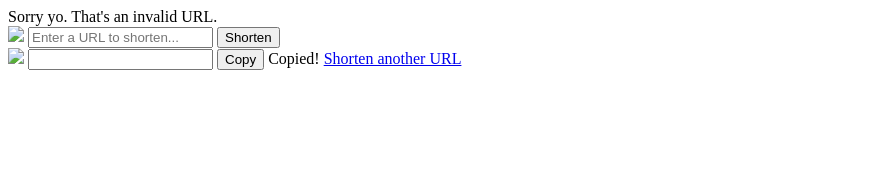
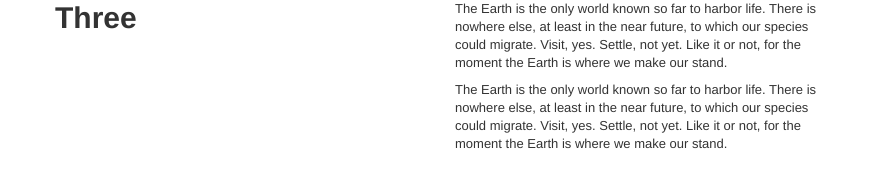
Before and after one commit to zachwill/lr, a plain HTML site: page index.html in a window 1280 px wide. Shown: the whole page, without its empty margins (0-870 px from the left). Drawn offline with nearby package versions, Linux system fonts and the light colour scheme; some packages are replaced by stand-ins of ours; a script that the page names is missing.

Commit message:
Add fresh index.html page

```diff
--- a/index.html
+++ b/index.html
@@ -1,40 +1,62 @@
-<!DOCTYPE html>
-<html lang='en'>
-  <head>
-    <title>git.io</title>
-    <meta charset='utf-8' />
-    <meta content='IE=edge,chrome=1' http-equiv='X-UA-Compatible' />
-    <link href="/stylesheets/site.css" media="screen" rel="stylesheet" type="text/css" />
-    <script src="/javascripts/modernizr.js" type="text/javascript"></script>
-    <!--[if (gte IE 6)&(lte IE 8)]>
-      <script src="/javascripts/selectivizr-min.js" type="text/javascript"></script>
-    <![endif]-->
-  </head>
-  <body>
-    <div id='container'>
-      <div id='bar'>
-        <span id="error" class='arrow_box'>
-          Sorry yo. That's an invalid URL.
-        </span>
-        <div class='side' id='front'>
-          <form action="/create" method="post">
-            <img id="logo" src="/images/logo.png" />
-            <input id="input-url" placeholder="Enter a URL to shorten..." type="text" />
-            <button>Shorten</button>
-          </form>
-        </div>
-        <div class='side' id='back'>
-          <img id="logo" src="/images/logo.png" />
-          <input id="output-url" readonly type="text" />
-          <button id="copy-button">Copy</button>
-          <span id='copied-msg'>Copied!</span>
-          <a id="restart" href="#">Shorten another URL</a>
-        </div>
+<!doctype html>
+<html lang="en">
+<head>
+  <meta charset="utf-8">
+  <meta http-equiv="X-UA-Compatible" content="IE=edge,chrome=1">
+
+  <title>Three | A Python wrapper for Open311</title>
+
+  <meta name="author" content="Zach Williams, @zachwill">
+  <meta name="description" content="An easy-to-use Python wrapper for the Open311 API. Maintained by Code for America.">
+  <meta name="viewport" content="width=device-width, initial-scale=1.0">
+
+  <!-- Use "production.css" in production... -->
+  <link rel="stylesheet" href="css/bootstrap.css">
+  <link rel="stylesheet" href="css/bootstrap-responsive.css">
+  <link rel="stylesheet/less" href="css/dev.less">
+  <script src="js/less.js"></script>
+</head>
+<body>
+
+  <div class="container">
+    <div class="row">
+
+      <div class="span4">
+        <h1>Three</h1>
       </div>
+
+      <div class="span4">
+        <p>The Earth is the only world known so far to harbor life. There is nowhere else, at least in the near future, to which our species could migrate. Visit, yes. Settle, not yet. Like it or not, for the moment the Earth is where we make our stand.</p>
+        <p>The Earth is the only world known so far to harbor life. There is nowhere else, at least in the near future, to which our species could migrate. Visit, yes. Settle, not yet. Like it or not, for the moment the Earth is where we make our stand.</p>
+      </div>
+
+      <div class="span4">
+      </div>
+
     </div>
-  </body>
-  <script src="/javascripts/jquery-1.7.1.min.js" type="text/javascript"></script>
-  <script src="/javascripts/ZeroClipboard.js" type="text/javascript"></script>
-  <script src="/javascripts/jquery.defaultvalue.js" type="text/javascript"></script>
-  <script src="/javascripts/site.js" type="text/javascript"></script>
+  </div>
+
+  <!-- JavaScript at the bottom for fast page loading -->
+
+  <!-- Grab Google CDN's jQuery, with a protocol relative URL; fall back to local if offline -->
+  <script src="//ajax.googleapis.com/ajax/libs/jquery/1.7.2/jquery.min.js"></script>
+  <script>window.jQuery || document.write('<script src="js/jquery.js"><\/script>')</script>
+
+  <!-- Your JS goes here... -->
+
+  <!-- Asynchronous Google Analytics snippet. Change UA-XXXXX-X to be your site's ID.
+       mathiasbynens.be/notes/async-analytics-snippet -->
+  <script>
+    var _gaq=[['_setAccount','UA-XXXXX-X'],['_trackPageview']];
+    (function(d,t){var g=d.createElement(t),s=d.getElementsByTagName(t)[0];
+    g.src=('https:'==location.protocol?'//ssl':'//www')+'.google-analytics.com/ga.js';
+    s.parentNode.insertBefore(g,s)}(document,'script'));
+  </script>
+
+  <!-- Prompt IE < 8 users to install Chrome Frame. -->
+  <!--[if lt IE 8 ]>
+    <script src="//ajax.googleapis.com/ajax/libs/chrome-frame/1.0.3/CFInstall.min.js"></script>
+    <script>window.attachEvent('onload',function(){CFInstall.check({mode:'overlay'})})</script>
+  <![endif]-->
+</body>
 </html>
```
